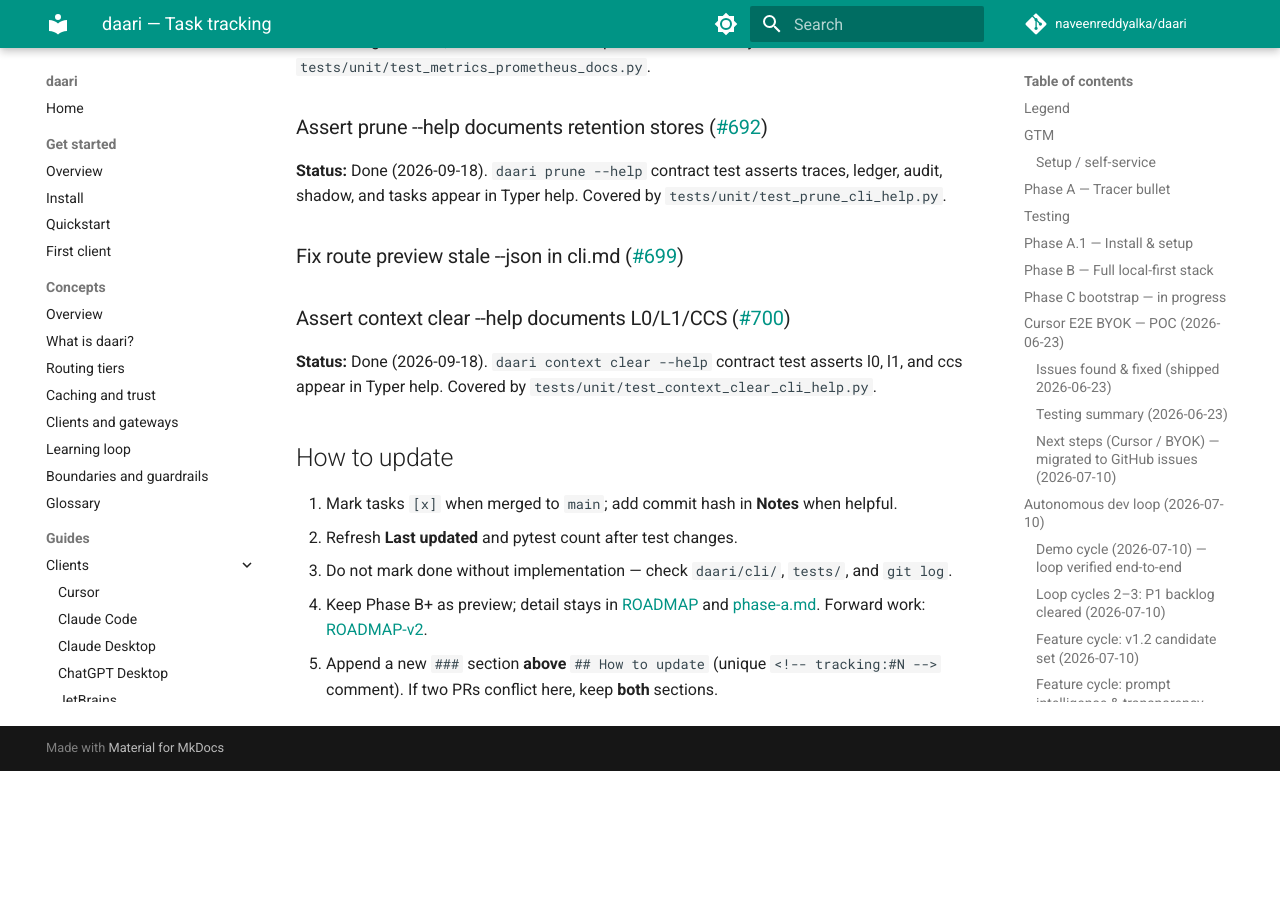
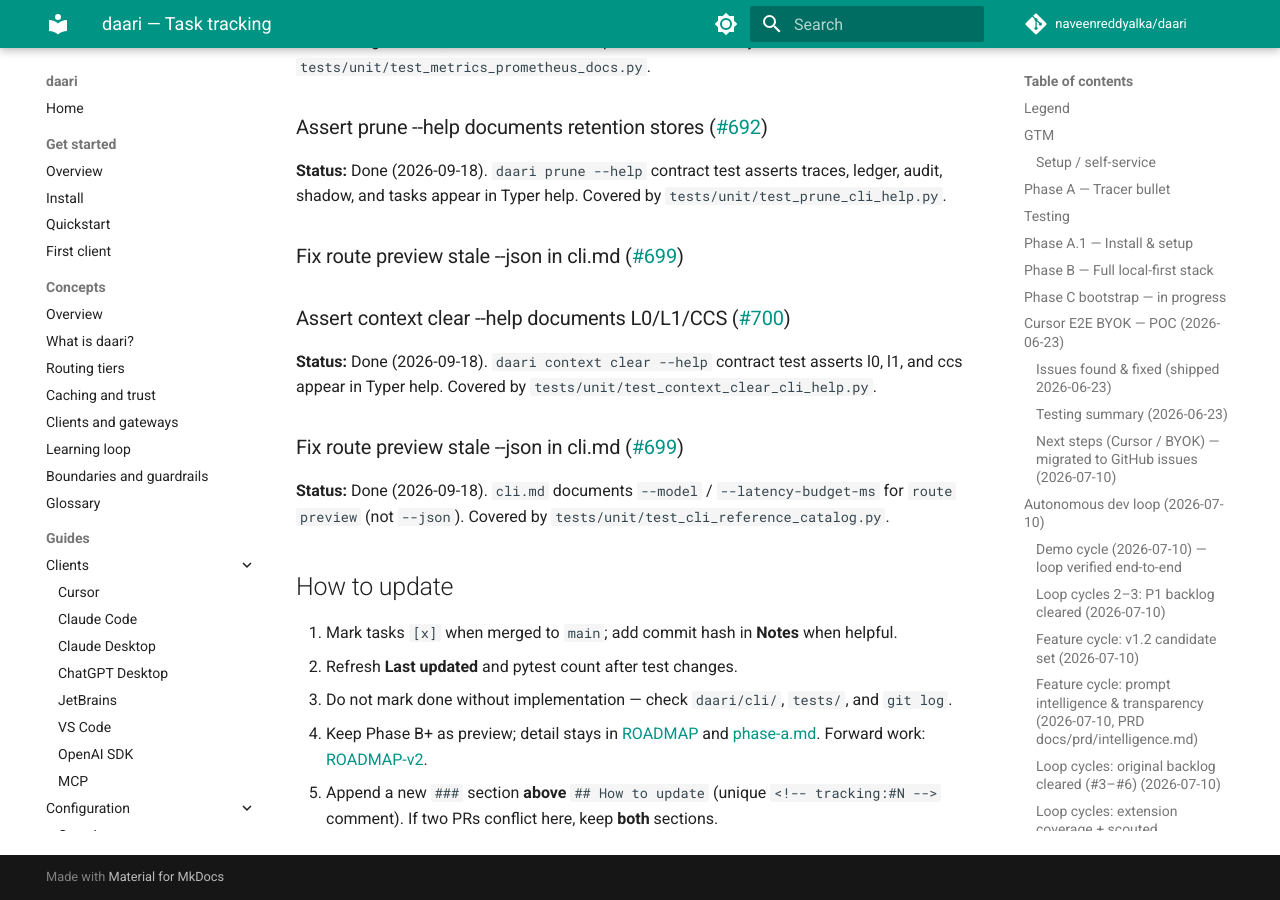
Before and after one commit to naveenreddyalka/daari, an MkDocs documentation site: the page built from docs/TRACKING.md, in a window 1280 px wide and 900 px high, scrolled down 77619 px. Built offline with MkDocs 1.6.1 and Material for MkDocs 9.7.7, drawn with Linux system fonts in a browser that asks for light colours; comment, search, counter and statistics services are not loaded; before the commit the page ends 78390 px from its top, so only the background shows below that.

Commit message:
docs: restore TRACKING sections for #699/#700
Co-authored-by: Cursor <cursoragent@cursor.com>

```diff
--- a/docs/TRACKING.md
+++ b/docs/TRACKING.md
@@ -3206,6 +3206,13 @@ asserts l0, l1, and ccs appear in Typer help. Covered by
 `tests/unit/test_context_clear_cli_help.py`.
 
 
+### Fix route preview stale --json in cli.md ([#699](https://github.com/naveenreddyalka/daari/issues/699))
+
+<!-- tracking:#699 -->
+**Status:** Done (2026-09-18). `cli.md` documents `--model` /
+`--latency-budget-ms` for `route preview` (not `--json`). Covered by
+`tests/unit/test_cli_reference_catalog.py`.
+
 ## How to update
 
 1. Mark tasks `[x]` when merged to `main`; add commit hash in **Notes** when helpful.
```
